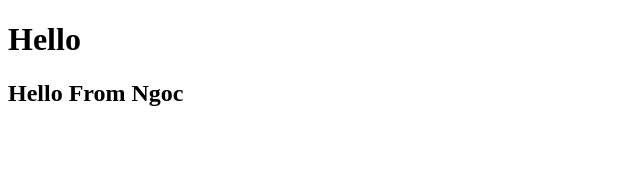
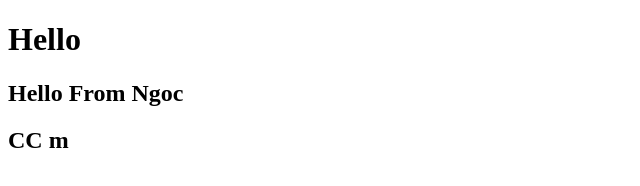
Before and after one commit to ThangLe2209/testgit1, a plain HTML site: page index.html in a window 1280 px wide. Shown: the full height of the page, 0-640 px from the left. Drawn offline with Linux system fonts and the light colour scheme.

Commit message:
thang commit

```diff
--- a/index.html
+++ b/index.html
@@ -11,6 +11,7 @@
 <body>
     <h1>Hello</h1>
     <h2>Hello From Ngoc</h2>
+    <h2>CC m</h2>
 </body>
 
 </html>
```
